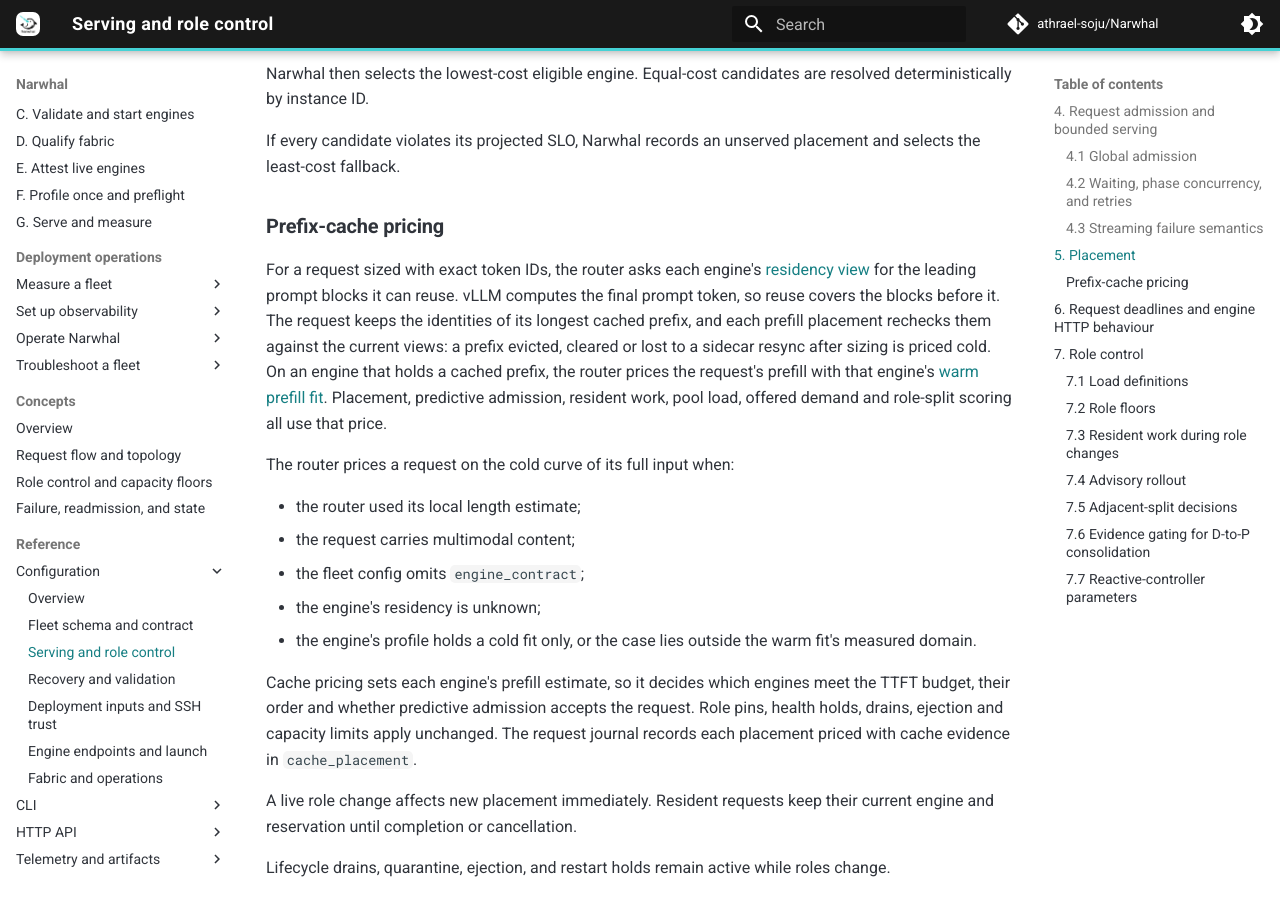
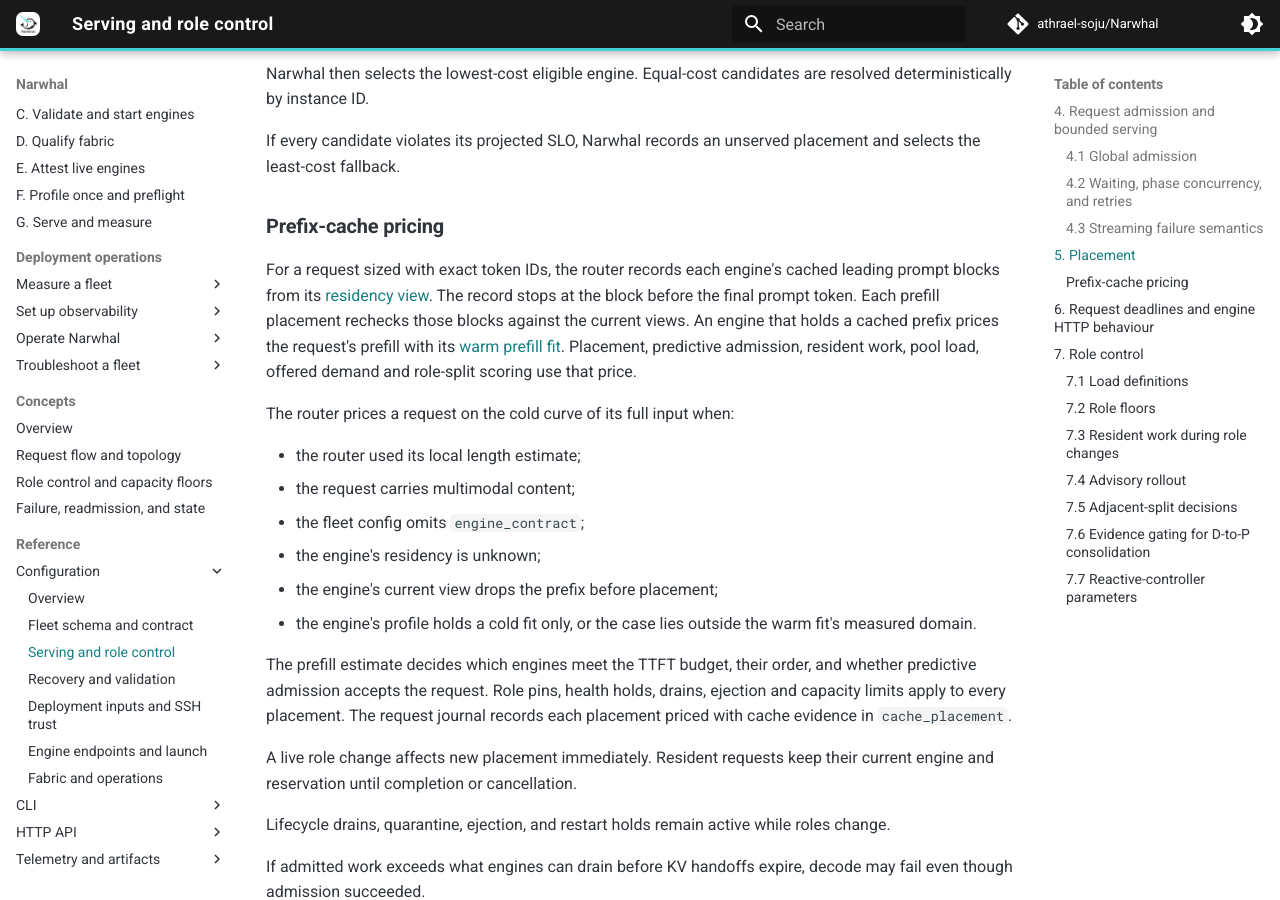
Before and after one commit to athrael-soju/Narwhal, an MkDocs documentation site: the page built from docs/configuration/02-Serving-and-Role-Control.md, in a window 1280 px wide and 900 px high, scrolled down 3945 px. Built offline with MkDocs 1.6.1 and Material for MkDocs 9.7.7, drawn with Linux system fonts in a browser that asks for light colours; comment, search, counter and statistics services are not loaded.

Commit message:
docs(serving): state cache pricing as facts and conditions

```diff
--- a/docs/configuration/02-Serving-and-Role-Control.md
+++ b/docs/configuration/02-Serving-and-Role-Control.md
@@ -110,7 +110,7 @@
 
 ### Prefix-cache pricing
 
-For a request sized with exact token IDs, the router asks each engine's [residency view](../http-api/05-Live-State.md#residency) for the leading prompt blocks it can reuse. vLLM computes the final prompt token, so reuse covers the blocks before it. The request keeps the identities of its longest cached prefix, and each prefill placement rechecks them against the current views: a prefix evicted, cleared or lost to a sidecar resync after sizing is priced cold. On an engine that holds a cached prefix, the router prices the request's prefill with that engine's [warm prefill fit](../measure/01-Profile.md#warm-prefill-with-a-cached-prefix). Placement, predictive admission, resident work, pool load, offered demand and role-split scoring all use that price.
+For a request sized with exact token IDs, the router records each engine's cached leading prompt blocks from its [residency view](../http-api/05-Live-State.md#residency). The record stops at the block before the final prompt token. Each prefill placement rechecks those blocks against the current views. An engine that holds a cached prefix prices the request's prefill with its [warm prefill fit](../measure/01-Profile.md#warm-prefill-with-a-cached-prefix). Placement, predictive admission, resident work, pool load, offered demand and role-split scoring use that price.
 
 The router prices a request on the cold curve of its full input when:
 
@@ -118,9 +118,10 @@
 - the request carries multimodal content;
 - the fleet config omits `engine_contract`;
 - the engine's residency is unknown;
+- the engine's current view drops the prefix before placement;
 - the engine's profile holds a cold fit only, or the case lies outside the warm fit's measured domain.
 
-Cache pricing sets each engine's prefill estimate, so it decides which engines meet the TTFT budget, their order and whether predictive admission accepts the request. Role pins, health holds, drains, ejection and capacity limits apply unchanged. The request journal records each placement priced with cache evidence in `cache_placement`.
+The prefill estimate decides which engines meet the TTFT budget, their order, and whether predictive admission accepts the request. Role pins, health holds, drains, ejection and capacity limits apply to every placement. The request journal records each placement priced with cache evidence in `cache_placement`.
 
 A live role change affects new placement immediately. Resident requests keep their current engine and reservation until completion or cancellation.
 
```
Also changed, not shown: docs/telemetry/01-Journal.md (+1 -1 lines).
